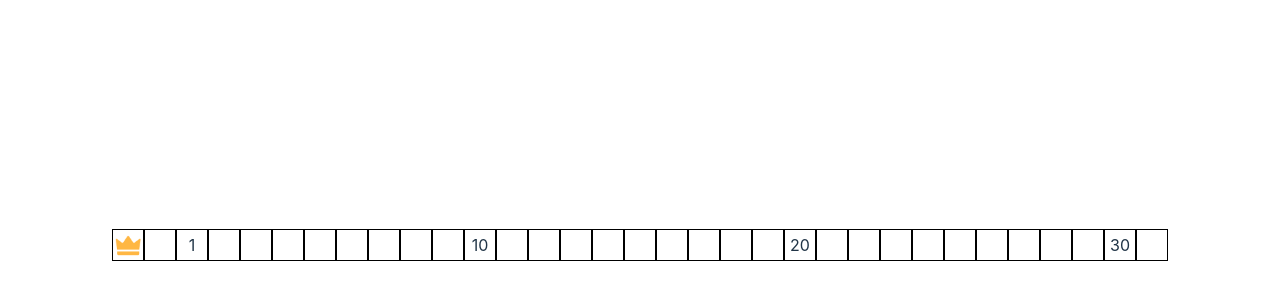
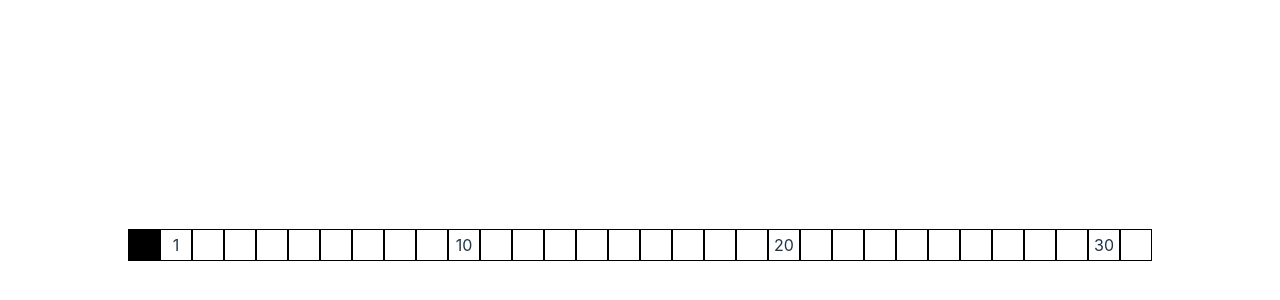
Before and after one commit to rkvtsn/rolling-knights-frontend, a React (Vite) app: page / in a window 1280 px wide. Shown: the part 156-456 px from the top of the page. Built offline with nearby package versions, Linux system fonts and the light colour scheme.

Commit message:
added draft for stats

```diff
--- a/src/App.tsx
+++ b/src/App.tsx
@@ -1,10 +1,14 @@
+import { useState } from "react";
 import "./App.css";
 import GloryStat from "./components/GloryStat";
+import { DEFAULT_STATS } from "./constants/defaultStats";
 
 function App() {
+  const [stats, setStats] = useState(DEFAULT_STATS);
+
   return (
     <>
-      <GloryStat />
+      <GloryStat value={stats.glory} />
     </>
   );
 }
--- a/src/components/GloryStat/index.tsx
+++ b/src/components/GloryStat/index.tsx
@@ -3,18 +3,26 @@ import { range } from "src/utils/range";
 import Icon from "../Icon";
 import { IconType } from "../Icon/IconType";
 
+import { ValueProps } from "src/types/ValueProp";
 import "./styles.scss";
 
 const VISIBLE_VALUES = new Set([1, 10, 20, 30]);
 
-const GloryStat = () => {
+const GloryStat = ({ value }: ValueProps<number>) => {
   return (
     <div className="glory-stat">
       <div>
         <Icon icon={IconType.STAT_GLORY} />
       </div>
-      {range(STAT_GLORY_MAX + 1).map((value) => (
-        <div key={value}>{VISIBLE_VALUES.has(value) ? value : ""}</div>
+      {range(STAT_GLORY_MAX + 1).map((index) => (
+        <div
+          key={index}
+          className={`glory-stat__cell ${
+            value === index ? "glory-stat__cell--active" : ""
+          }`}
+        >
+          {VISIBLE_VALUES.has(index) ? index : ""}
+        </div>
       ))}
     </div>
   );
--- a/src/components/GloryStat/styles.scss
+++ b/src/components/GloryStat/styles.scss
@@ -3,7 +3,7 @@
     height: 30px;
     display: flex;
 
-    &>div {
+    .glory-stat__cell {
         vertical-align: bottom;
         display: flex;
         border: 1px solid #000;
@@ -15,5 +15,10 @@
         flex-direction: row;
         justify-content: center;
         align-items: center;
+
+        &--active {
+            background-color: #000;
+        }
     }
+
 }
--- /dev/null
+++ b/src/components/HappyStat/index.tsx
@@ -0,0 +1,5 @@
+const HappyStat = () => {
+  return <div>HappyStat</div>;
+};
+
+export default HappyStat;
--- /dev/null
+++ b/src/constants/defaultStats.ts
@@ -0,0 +1,17 @@
+import { STAT_HAPPY_START } from "./stat";
+
+export interface StatsState {
+  glory: number;
+  happy: number;
+  str: number;
+  agi: number;
+  int: number;
+}
+
+export const DEFAULT_STATS: StatsState = {
+  glory: 0,
+  happy: STAT_HAPPY_START,
+  str: 0,
+  agi: 0,
+  int: 0,
+};
--- /dev/null
+++ b/src/types/ValueProp.ts
@@ -0,0 +1,7 @@
+export interface ValueProps<T> {
+  value: T;
+}
+
+export interface SetValueProps<T> extends ValueProps<T> {
+  setValue: (value: T) => void;
+}
```
